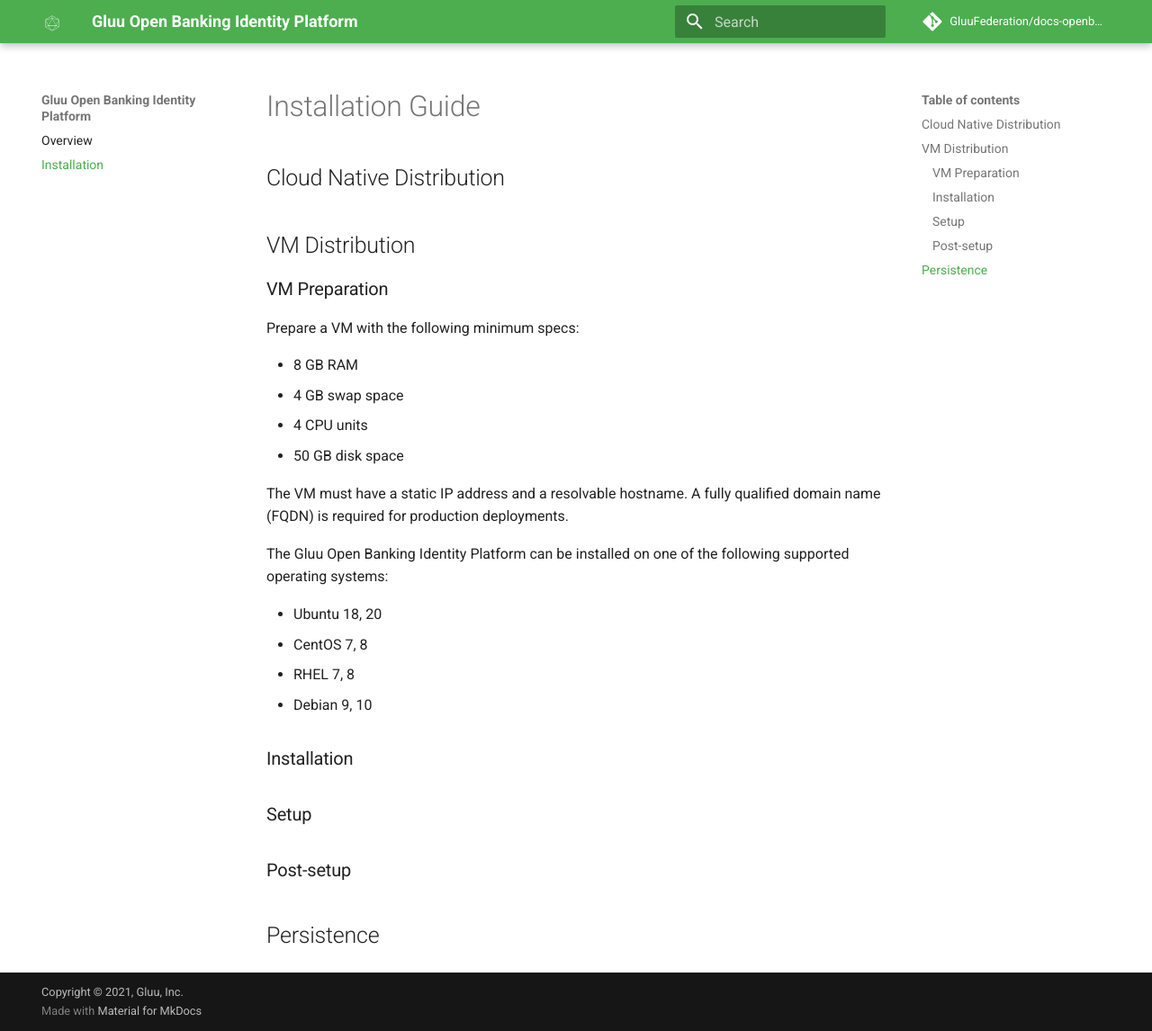
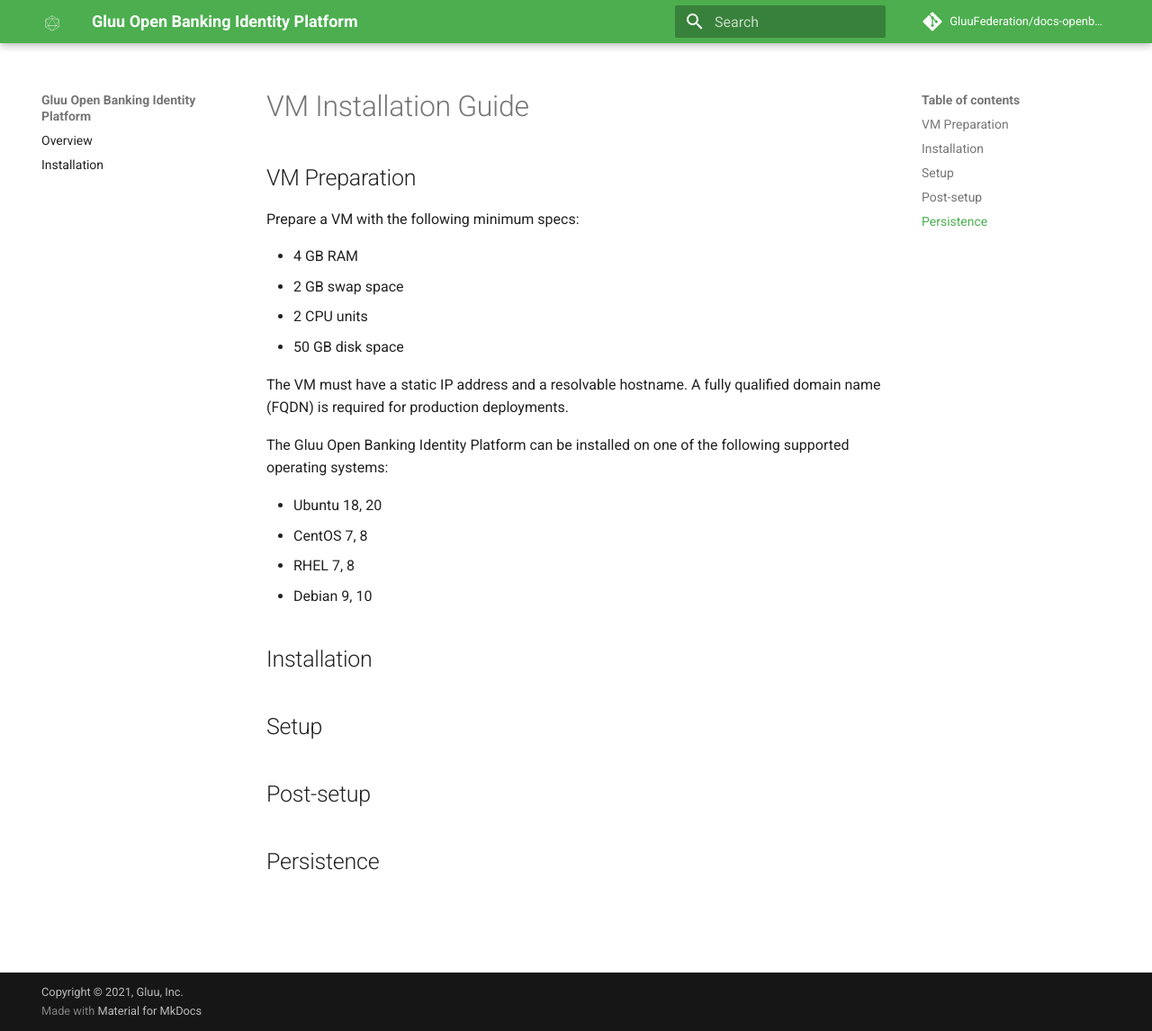
Before and after one commit to GluuFederation/docs-openbanking-prod, an MkDocs documentation site: the page built from docs/source/install-vm.md, in a window 1280 px wide and 1146 px high. Shown: the whole window at 90% size. Built offline with MkDocs 1.6.1 and Material for MkDocs 9.7.7, drawn with Linux system fonts in a browser that asks for light colours; comment, search, counter and statistics services are not loaded.

Commit message:
Create install-vm.md

```diff
--- a/docs/source/install.md
+++ b/docs/source/install-vm.md
@@ -1,16 +1,12 @@
-# Installation Guide
+# VM Installation Guide
 
-## Cloud Native Distribution
-
-## VM Distribution
-
-### VM Preparation
+## VM Preparation
 
 Prepare a VM with the following minimum specs:
 
-- 8 GB RAM
-- 4 GB swap space
-- 4 CPU units
+- 4 GB RAM
+- 2 GB swap space
+- 2 CPU units
 - 50 GB disk space
 
 The VM must have a static IP address and a resolvable hostname. A fully qualified domain name (FQDN) is required for production deployments.
@@ -22,10 +18,10 @@ The Gluu Open Banking Identity Platform can be installed on one of the following
 - RHEL 7, 8
 - Debian 9, 10
 
-### Installation
+## Installation
 
-### Setup
+## Setup
 
-### Post-setup
+## Post-setup
 
 ## Persistence
```
